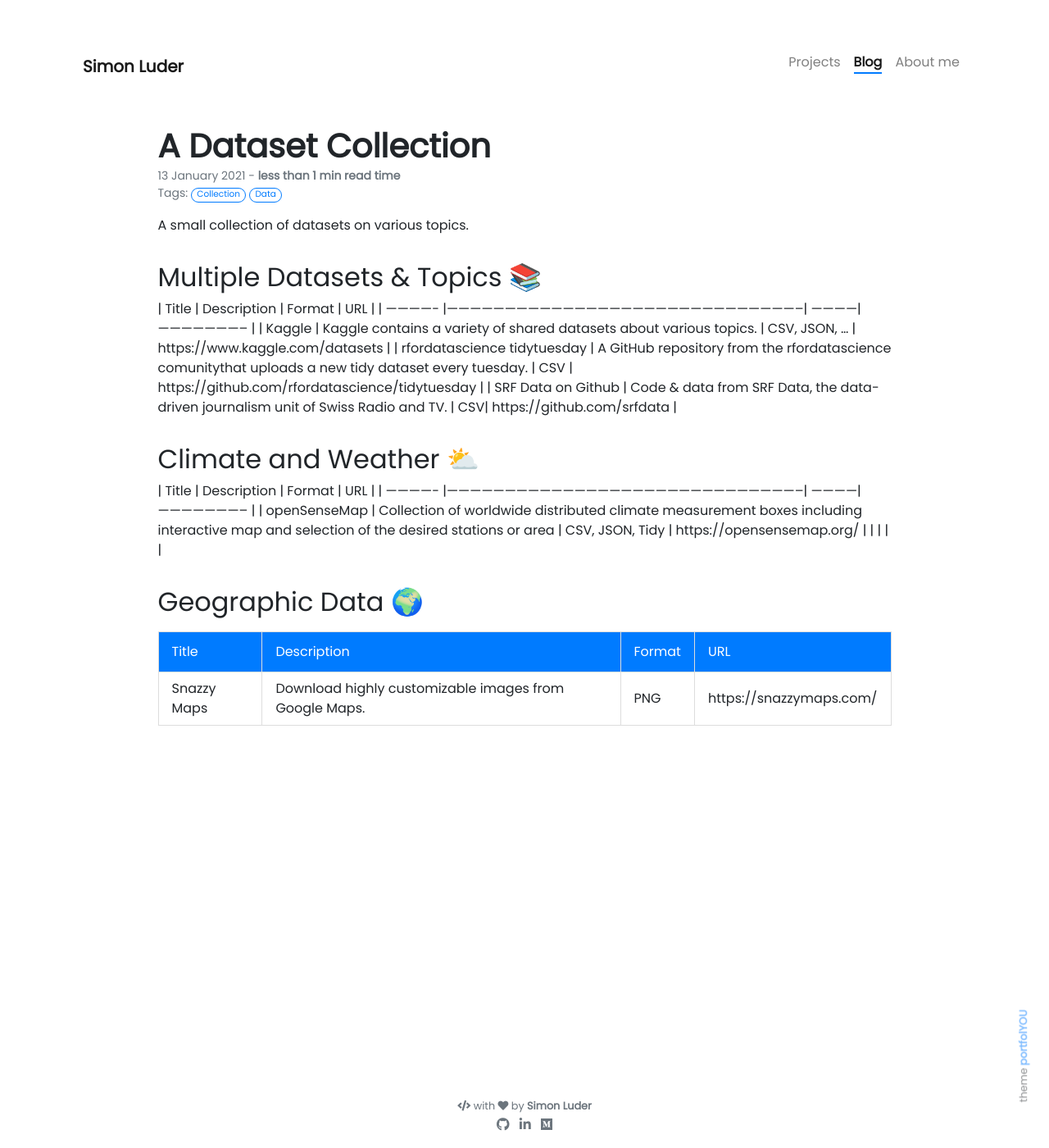
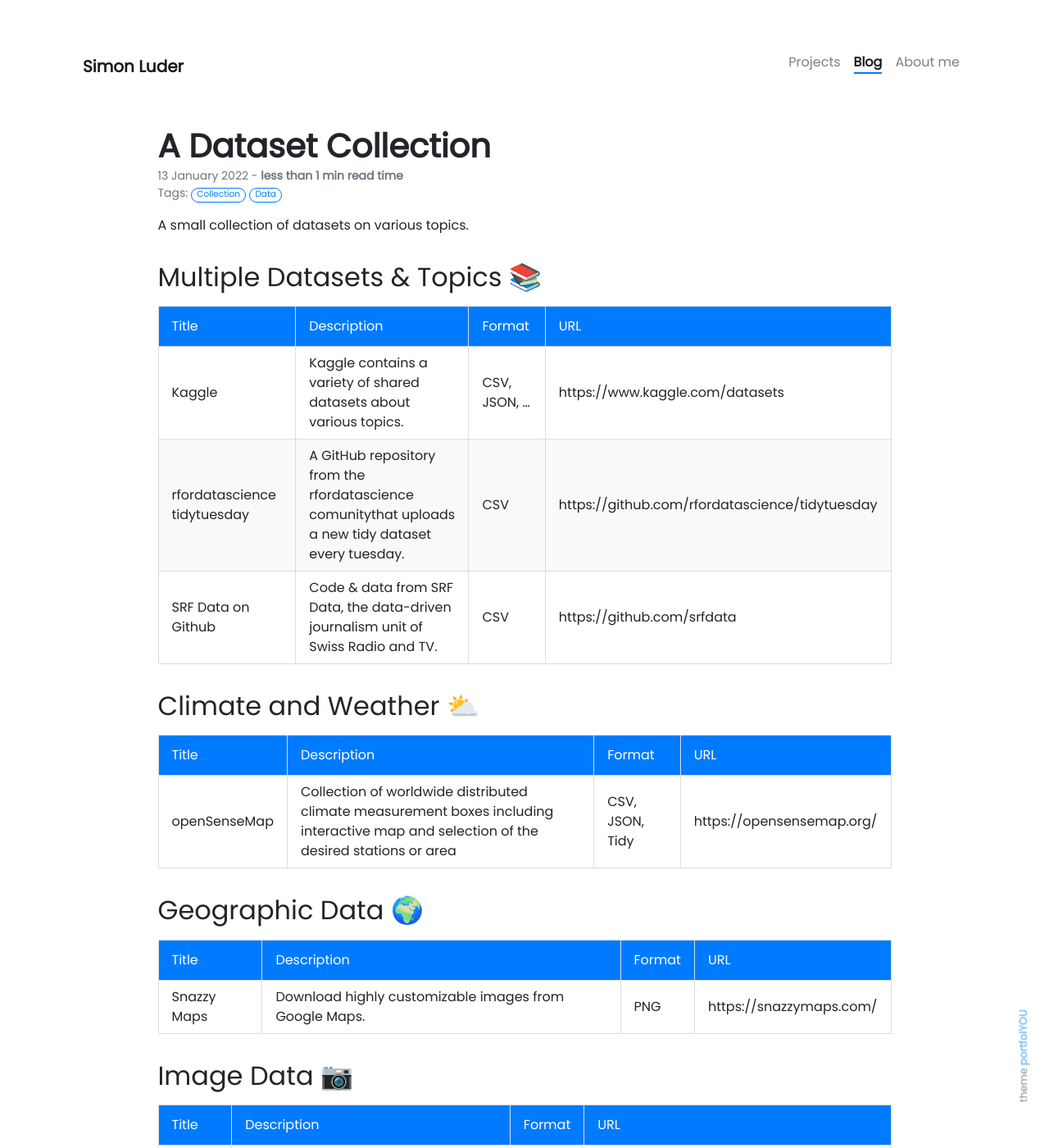
Before and after one commit to SimonLuder/simonluder.github.io, a Jekyll site: the page built from _posts/2022-01-13-dataset_collection.md, in a window 1280 px wide and 1400 px high. Shown: the whole window at 82% size. Built offline with Jekyll 4.4.1, drawn with Linux system fonts in a browser that asks for light colours; nearby versions of some CDN libraries; emoji names are drawn with the system emoji font; our own code applies the rules of GitHub Pages for plain Markdown files; some of the changed text lies outside the part shown.

Commit message:
update dataset collection post

```diff
--- a/_posts/2021-01-13-dataset_collection.md
+++ b/_posts/2022-01-13-dataset_collection.md
@@ -9,18 +9,19 @@ description: A small collection of datasets on various topics.
 A small collection of datasets on various topics.
 
 ## Multiple Datasets & Topics :books:
+
 | Title         |  Description                                                          | Format | URL  |
 | ------------- |--------------------------------------------------------------------------------------------| ------------| ----------------------- |
 | Kaggle | Kaggle contains a variety of shared datasets about various topics. | CSV, JSON, ... | https://www.kaggle.com/datasets |
 | rfordatascience tidytuesday | A GitHub repository from the rfordatascience comunitythat uploads a new tidy dataset every tuesday. | CSV | https://github.com/rfordatascience/tidytuesday |
 | SRF Data on Github | Code & data from SRF Data, the data-driven journalism unit of Swiss Radio and TV. | CSV| https://github.com/srfdata |
 
+
 ## Climate and Weather :partly_sunny:
+
 | Title         |  Description                                                          | Format | URL  |
 | ------------- |--------------------------------------------------------------------------------------------| ------------| ----------------------- |
-| openSenseMap | Collection of worldwide distributed climate measurement boxes including interactive map and selection of the desired stations or area | CSV, JSON, Tidy | https://opensensemap.org/ |
-|  |  |  |
-
+| openSenseMap  | Collection of worldwide distributed climate measurement boxes including interactive map and selection of the desired stations or area | CSV, JSON, Tidy | https://opensensemap.org/ |
 
 
 ## Geographic Data :earth_africa:
@@ -28,3 +29,10 @@ A small collection of datasets on various topics.
 | Title         |  Description                                                    | Format | URL  |
 | ------------- |--------------------------------------------------------------------------------------------| ------------| ----------------------- |
 | Snazzy Maps | Download highly customizable images from Google Maps. | PNG | https://snazzymaps.com/ |
+
+
+## Image Data :camera:
+
+| Title         |  Description                                                    | Format | URL  |
+| ------------- |--------------------------------------------------------------------------------------------| ------------| ----------------------- |
+| CIFAR-10 | The dataset consists of 60000 32x32 colour images in 10 classes, with 6000 images per class. There are 50000 training images and 10000 test images. | GZIP | https://www.cs.toronto.edu/~kriz/cifar.html |
```
